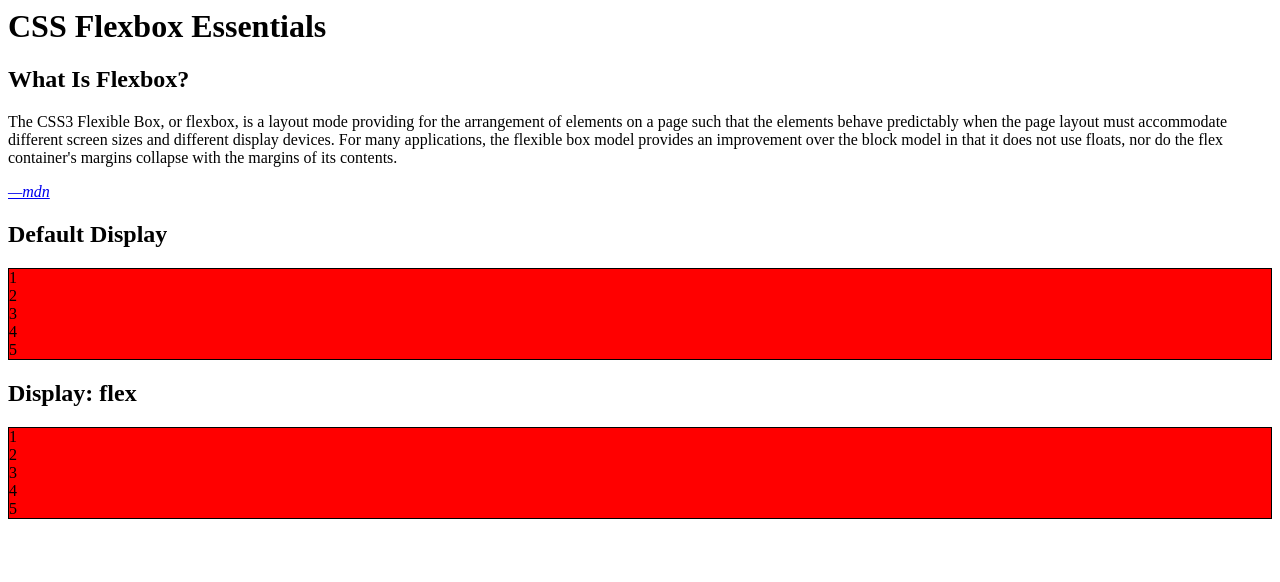
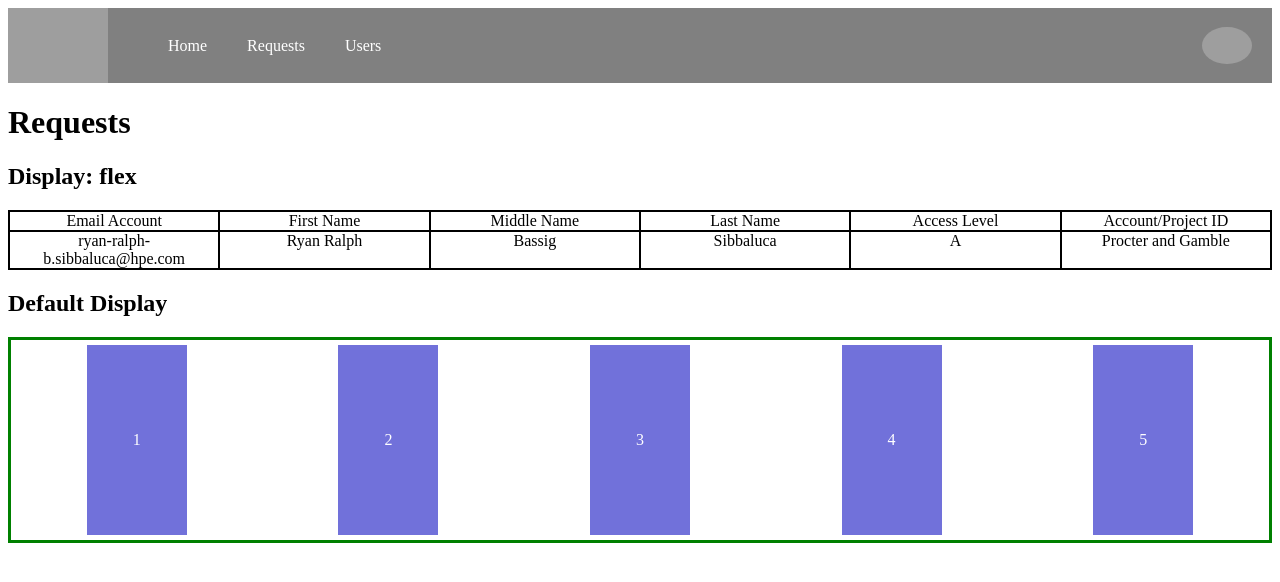
Before and after one commit to RyanSibbaluca/ResponseFlexWeb, a website: page index.html in a window 1280 px wide. Drawn offline with Linux system fonts and the light colour scheme; grey boxes are pictures that could not be loaded.

Commit message:
Added navbar and table

```diff
--- a/assets/scss/main.scss
+++ b/assets/scss/main.scss
@@ -1,21 +1,112 @@
-.testing {
-  .within-testing {
-    width: auto;
+* {
+  font-family: Segoe UI Light;
+}
+
+%flex {
+  display: flex;
+}
+
+header {
+  @extend %flex;
+  background-color: gray;
+  color: white;
+
+  justify-content: space-between;
+  align-items: center;
+
+  nav {
+  background-color: gray;
+    @extend %flex;
+    align-items: center;
+
+    .logo {
+      max-width: 100px;
+    }
+    ul {
+      @extend %flex;
+      // align-items: center;
+      justify-content: space-between;
+      list-style: none;
+      li {
+        margin: 0 20px;
+
+        a {
+          color: inherit;
+          text-decoration: none;
+        }
+
+      }
+    }
+  }
+
+  .user-settings {
+    margin-right: 20px;
+    .avatar {
+      max-width: 50px;
+      border-radius: 50%;
+    }
   }
 }
 
-.test-refresh {
-  width: auto;
-}
+.table {
 
-.test-refresh2 {
-  width: auto;
+  [class^="col"] {
+    border: 1px solid black;
+    width: 20%;
+    text-align: center;
+    word-wrap: break-word;
+
+    &:first-child {
+      border-left: 2px solid black;
+    }
+    &:last-child {
+      border-right: 2px solid black;
+    }
+  }
+
+  .headers {
+    @extend %flex;
+    flex-wrap: nowrap;
+
+    [class^="col"] {
+      border-top-width: 2px;
+    }
+  }
+
+  .content {
+    .row {
+      @extend .headers;
+
+      [class^="col"] {
+        border-top-width: 1px;
+        border-bottom-width: 2px;
+      }
+    }
+  }
 }
 
 .parent {
-  border: 1px solid black;
+  border: 3px solid green;
 }
 
 .item {
-  background-color: red;
+  background-color: #7171da;
+  margin: 5px;
+  text-align: center;
+  color: white;
+  line-height: 40px;
 }
+
+.parent {
+  display:flex;
+  flex-direction: row;
+  flex-wrap: wrap;
+  justify-content: space-around;
+  height: 200px;
+
+}
+
+.item {
+  width: 100px;
+  align-content: center;
+}
--- a/gulpfile.js
+++ b/gulpfile.js
@@ -2,6 +2,9 @@ var gulp = require('gulp');
 var sass = require('gulp-sass');
 var browserSync = require('browser-sync').create();
 var mocha = require('gulp-mocha');
+var argv = require('yargs').argv;
+var git = require('gulp-git');
+var runSequence = require('run-sequence');
 
 gulp.task('sass', function() {
   return gulp.src('assets/scss/main.scss')
@@ -36,4 +39,29 @@ gulp.task('mocha', function(){
     }));
 });
 
+gulp.task('add', function() {
+  console.log('adding...');
+  return gulp.src('.')
+    .pipe(git.add());
+});
+
+gulp.task('commit', function(){
+  console.log('committing...');
+  if (argv.m) {
+    return gulp.src('.')
+      .pipe(git.commit(argv.m));
+  }
+});
+
+gulp.task('push', function(){
+  console.log('pushing...');
+  git.push('origin', 'master', function(err){
+    if(err) throw err;
+  });
+})
+
+gulp.task('gitupload', function(){
+  runSequence('add', 'commit', 'push');
+})
+
 gulp.task('default', ['watch']);
--- a/index.html
+++ b/index.html
@@ -6,13 +6,40 @@
   <script src="assets/js/main.js"></script>
 </head>
 <body>
-  <h1>CSS Flexbox Essentials</h1>
+  <header>
+    <nav>
+      <img src="http://www.idsforward.com/wp-content/uploads/2016/06/IDS_New_1a-cut-out.png" class="logo">
+      <ul>
+        <li><a href="#">Home</a></li>
+        <li><a href="#">Requests</a></li>
+        <li><a href="#">Users</a></li>
+      </ul>
+    </nav>
+    <div class="user-settings">
+      <img src="https://www.colourbox.com/preview/18400164-business-man-profile-icon-male-avatar-hipster.jpg" class="avatar">
+    </div>
+  </header>
+  <h1>Requests</h1>
 
-  <div class="example example-definition">
-    <h2>What Is Flexbox?</h2>
-    <div class="example-content">
-      <p>The CSS3 Flexible Box, or flexbox, is a layout mode providing for the arrangement of elements on a page such that the elements behave predictably when the page layout must accommodate different screen sizes and different display devices. For many applications, the flexible box model provides an improvement over the block model in that it does not use floats, nor do the flex container's margins collapse with the margins of its contents. </p>
-      <cite><a href="https://developer.mozilla.org/en-US/docs/Web/Guide/CSS/Flexible_boxes">—mdn</a></cite>
+  <h2>Display: flex</h2>
+  <div class="table">
+    <div class="headers">
+      <div class="col-1">Email Account</div>
+      <div class="col-2">First Name</div>
+      <div class="col-3">Middle Name</div>
+      <div class="col-4">Last Name</div>
+      <div class="col-5">Access Level</div>
+      <div class="col-5">Account/Project ID</div>
+    </div>
+    <div class="content">
+      <div class="row">
+        <div class="col-1">ryan-ralph-b.sibbaluca@hpe.com</div>
+        <div class="col-2">Ryan Ralph</div>
+        <div class="col-3">Bassig</div>
+        <div class="col-4">Sibbaluca</div>
+        <div class="col-5">A</div>
+        <div class="col-5">Procter and Gamble</div>
+      </div>
     </div>
   </div>
 
@@ -31,19 +58,4 @@
     </div>
   </div>
 
-
-  <div class="example example-flex">
-    <h2>Display: flex</h2>
-    <div class="example-content">
-
-      <div class="parent">
-        <div class="item">1</div>
-        <div class="item">2</div>
-        <div class="item">3</div>
-        <div class="item">4</div>
-        <div class="item">5</div>
-      </div>
-
-    </div>
-  </div>
 </body>
--- a/package.json
+++ b/package.json
@@ -7,10 +7,12 @@
   "devDependencies": {
     "browser-sync": "^2.14.0",
     "gulp": "^3.9.1",
+    "gulp-git": "^1.11.0",
     "gulp-mocha": "^3.0.1",
     "gulp-sass": "^2.3.2",
     "mocha": "^3.0.2",
-    "should": "^11.1.0"
+    "should": "^11.1.0",
+    "yargs": "^5.0.0"
   },
   "scripts": {
     "test": "echo \"Error: no test specified\" && exit 1"
```
Also changed, not shown: assets/css/main.css.
